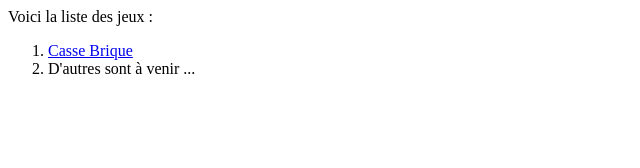
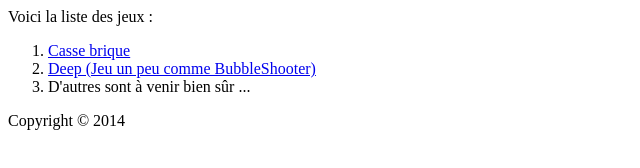
Before and after one commit to Kribouille/ProjetJeu, a plain HTML site: page index.html in a window 1280 px wide. Shown: the whole page, without its empty margins (0-640 px from the left). Drawn offline with Linux system fonts and the light colour scheme.

Commit message:
07/08/2014
Quelques petits ajout

```diff
--- a/index.html
+++ b/index.html
@@ -5,8 +5,10 @@
 	<body>
 		Voici la liste des jeux :
 		<ol>
-			<li><a href="pagesDesJeux/page_jeu1_casseBrique.html">Casse Brique</a></li>
-			<li>D'autres sont à venir ...</li>
+			<li><a href="pagesDesJeux/page_jeu_casseBrique.html">Casse brique</a></li>
+			<li><a href="pagesDesJeux/page_jeu_deep.html">Deep (Jeu un peu comme BubbleShooter)</a></li>
+			<li>D'autres sont à venir bien sûr ...</li>
 		</ol>
+		Copyright © 2014
 	</body>
 </html>
```
Also changed, not shown: pagesDesJeux/page_jeu_casseBrique.html (renamed from pagesDesJeux/page_jeu1_casseBrique.html, +1 -0 lines), pagesDesJeux/page_jeu_deep.html (added, +12 -0 lines), Notes.txt.
